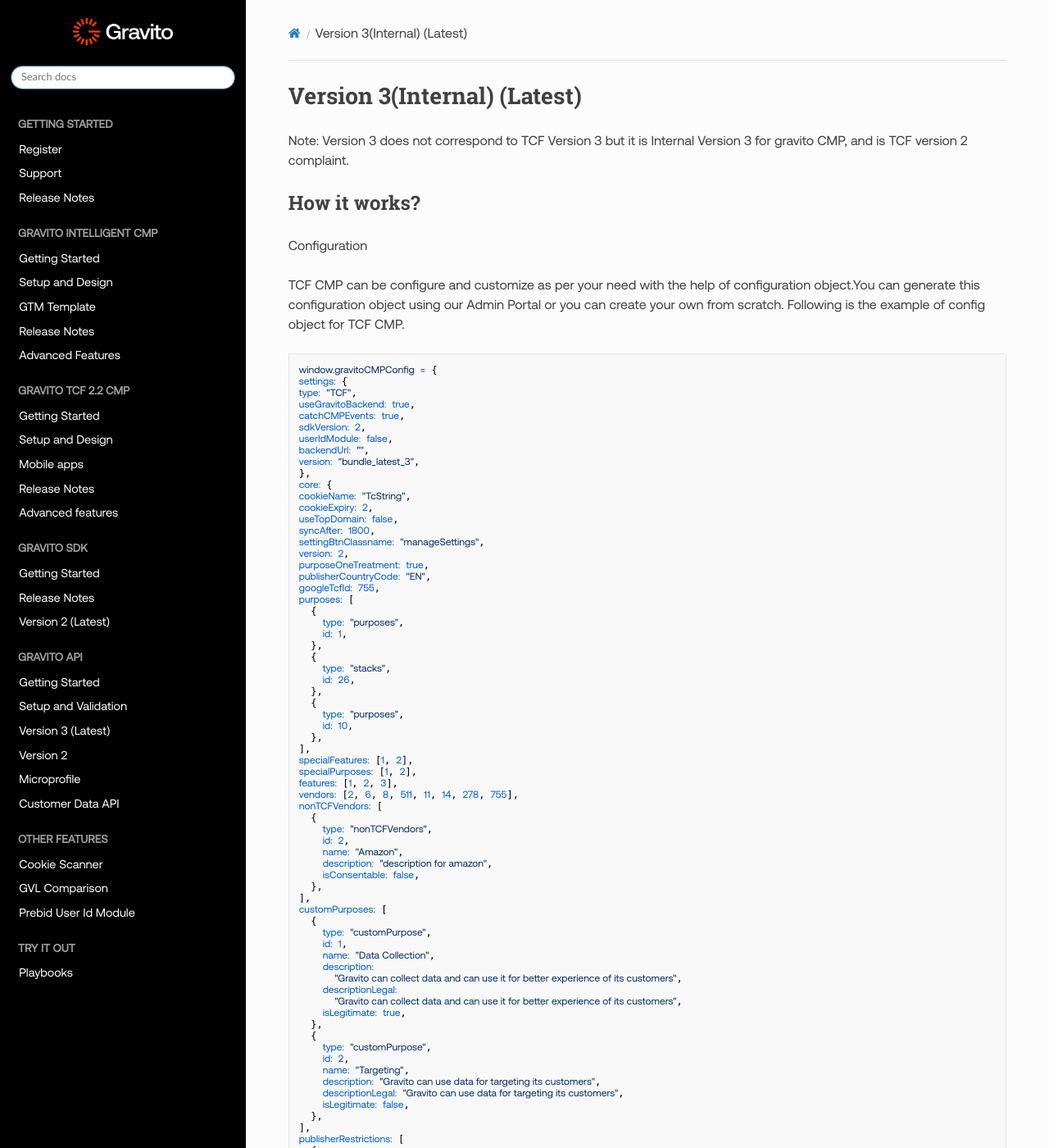
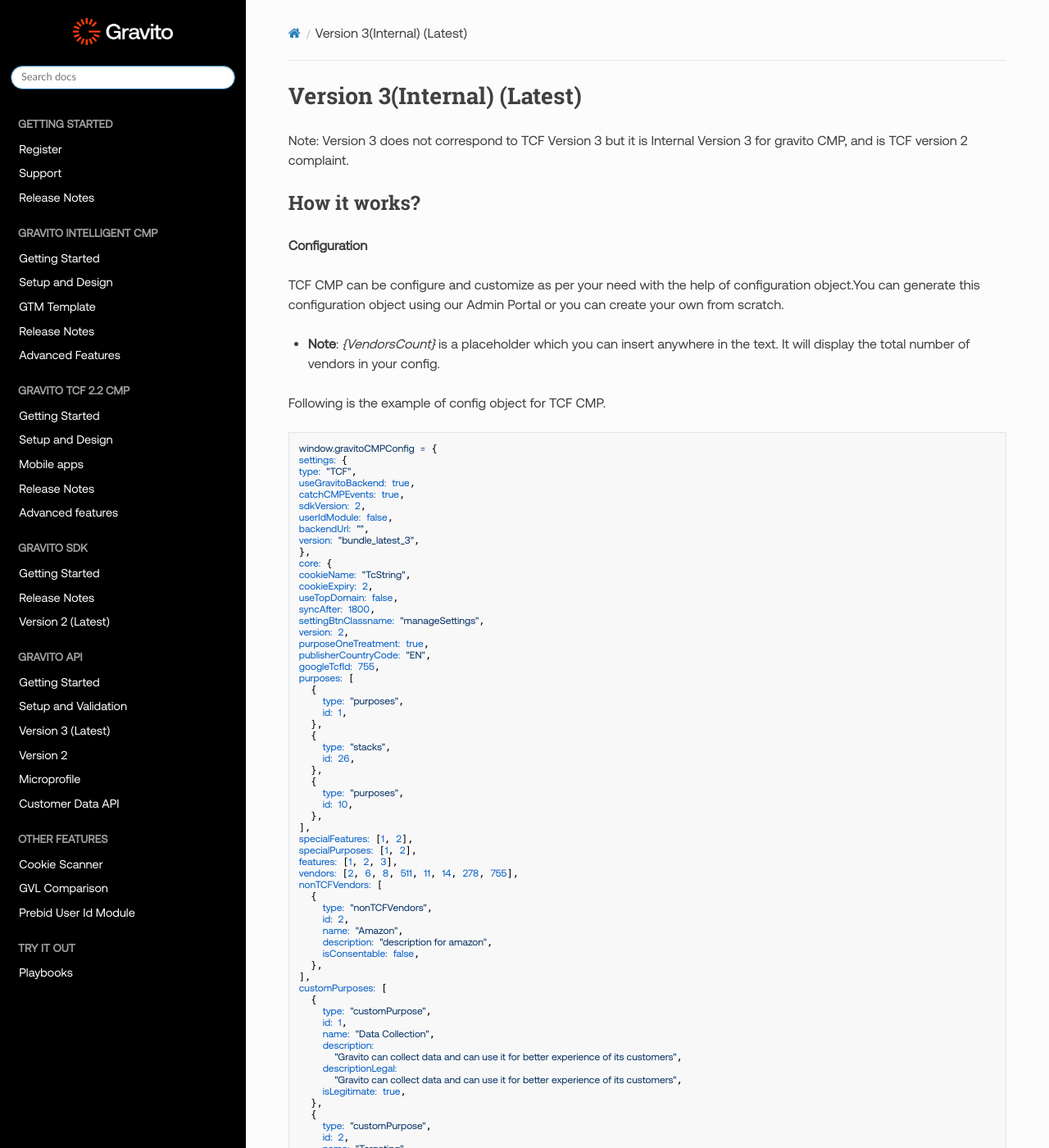
Before and after one commit to GravitoLtd/gravitoltd.github.io, an MkDocs documentation site: the page built from docs/Gravito_TCF_2.2_CMP/advanced/version3.md, in a window 1280 px wide and 1400 px high. Shown: the whole window at 82% size. Built offline with MkDocs 1.6.1, drawn with Linux system fonts in a browser that asks for light colours; nearby versions of some CDN libraries; some of the changed text lies outside the part shown.

Commit message:
: adding vendorcount clarification

````diff
--- a/docs/Gravito_TCF_2.2_CMP/advanced/version3.md
+++ b/docs/Gravito_TCF_2.2_CMP/advanced/version3.md
@@ -6,9 +6,13 @@
 How it works?
 -------------
 
-Configuration
+**Configuration**
 
-TCF CMP can be configure and customize as per your need with the help of configuration object.You can generate this configuration object using our Admin Portal or you can create your own from scratch. Following is the example of config object for TCF CMP.
+TCF CMP can be configure and customize as per your need with the help of configuration object.You can generate this configuration object using our Admin Portal or you can create your own from scratch.
+
+* **Note**: *{VendorsCount}* is a placeholder which you can insert anywhere in the text. It will display the total number of vendors in your config.
+
+Following is the example of config object for TCF CMP.
 
 ```
 window.gravitoCMPConfig = {
@@ -100,7 +104,7 @@
 firstLayer: {
   title: "We need your consent to provide personalized experience",
   introductionText:
-    "Gravito and its <span id='partners-link'>third-party vendors</span> collect personal data (e.g. IP address, device identifier) through the use of cookies and other technical methods which are storing and accessing data on your device to provide the best user experience and show targetted content and advertising.",
+    "Gravito and its <span id='partners-link'> {VendorsCount} third-party vendors</span> collect personal data (e.g. IP address, device identifier) through the use of cookies and other technical methods which are storing and accessing data on your device to provide the best user experience and show targetted content and advertising.",
   consentableItemDescription:
     "Gravito and its partners require consent for following:",
   legalFooter:
````
Also changed, not shown: docs/Gravito_TCF_2.2_CMP/Release_Notes.md (+1 -1 lines).
